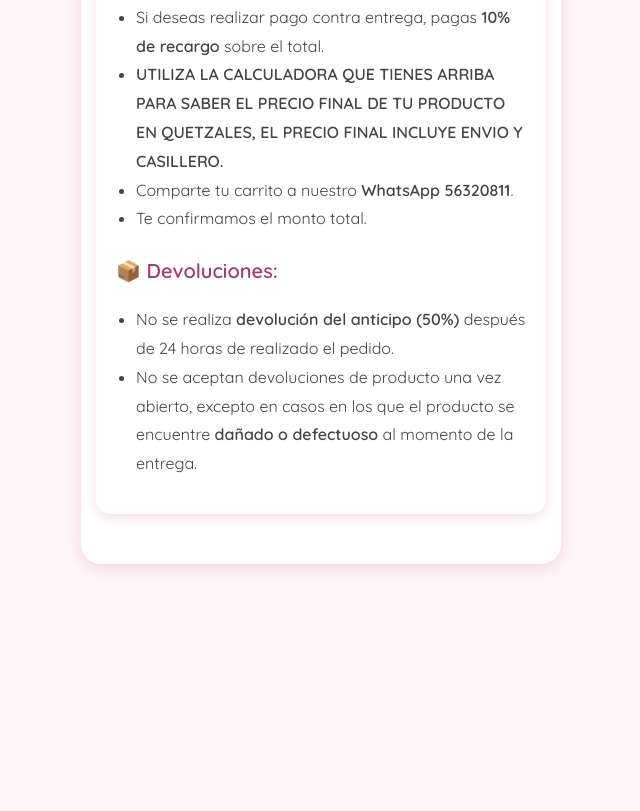
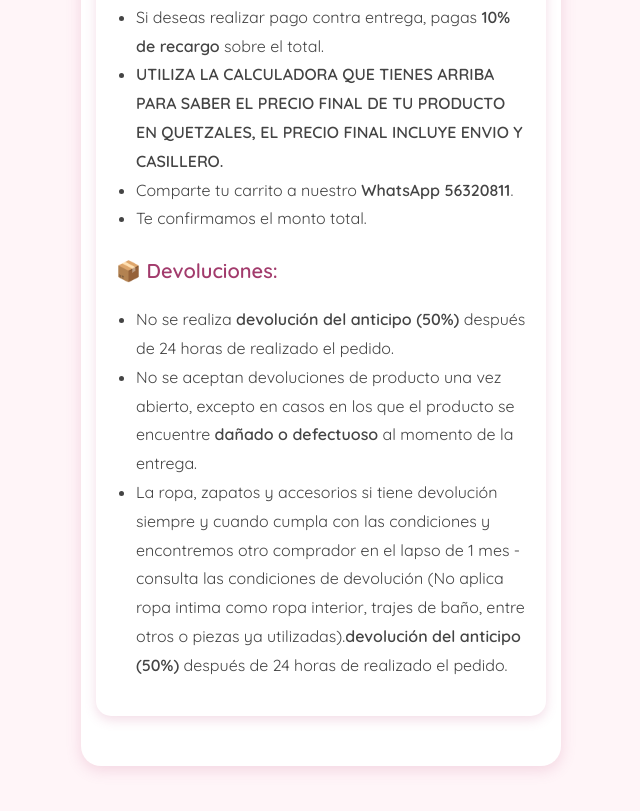
Before and after one commit to Pipia-94/Catalogo, a plain HTML site: page index.html in a window 1280 px wide. Shown: the part 923-1734 px from the top of the page, without its empty margins (319-959 px from the left). Before the commit the page ends 1532 px from the top, so only its background shows below. Drawn offline with Linux system fonts and the light colour scheme.

Commit message:
Update return policy for clothing and accessories
Added conditions for clothing returns in the return policy.

```diff
--- a/index.html
+++ b/index.html
@@ -189,6 +189,7 @@
     <ul>
       <li>No se realiza <strong>devolución del anticipo (50%)</strong> después de 24 horas de realizado el pedido.</li>
       <li>No se aceptan devoluciones de producto una vez abierto, excepto en casos en los que el producto se encuentre <strong>dañado o defectuoso</strong> al momento de la entrega.</li>
+      <li>La ropa, zapatos y accesorios si tiene devolución siempre y cuando cumpla con las condiciones y encontremos otro comprador en el lapso de 1 mes - consulta las condiciones de devolución (No aplica ropa intima como ropa interior, trajes de baño, entre otros o piezas ya utilizadas).<strong>devolución del anticipo (50%)</strong> después de 24 horas de realizado el pedido.</li>
     </ul>
   </div>
 
```
